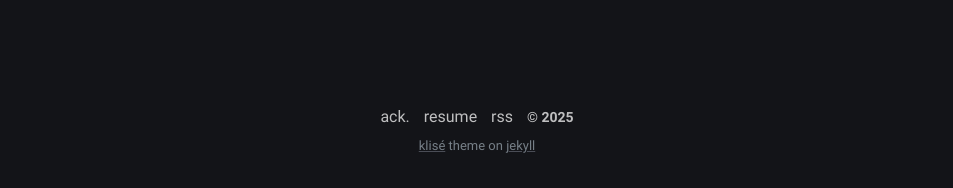
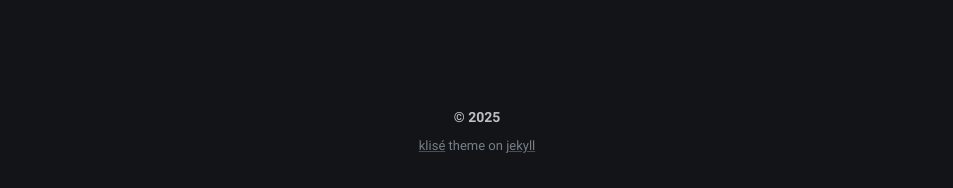
Before and after one commit to millxing/robschoen, a Jekyll site: the page built from index.md, in a window 1280 px wide. Shown: the part 711-899 px from the top of the page, without its empty margins (163-1116 px from the left). Built offline with Jekyll 4.4.1, drawn with Linux system fonts in a browser that asks for light colours.

Commit message:
Update footer.html

```diff
--- a/_includes/footer.html
+++ b/_includes/footer.html
@@ -1,7 +1,8 @@
 <footer class="footer">
-  <a class="footer_item" href="/thanks">ack.</a>
-  <a class="footer_item" href="javascript::void(0)">resume</a>
-  <a class="footer_item" href="/feed.xml">rss</a>
+  <!-- Remove or comment out these lines -->
+  <!-- <a href="/ack/">ack</a> -->
+  <!-- <a href="/resume/">resume</a> -->
+  <!-- <a href="/feed.xml">rss</a> -->
   <span class="footer_item">&copy; {{ site.time | date: "%Y" }}</span>
   <small class="footer_copyright">
     <!-- Klisé Theme: https://github.com/piharpi/jekyll-klise -->
```
